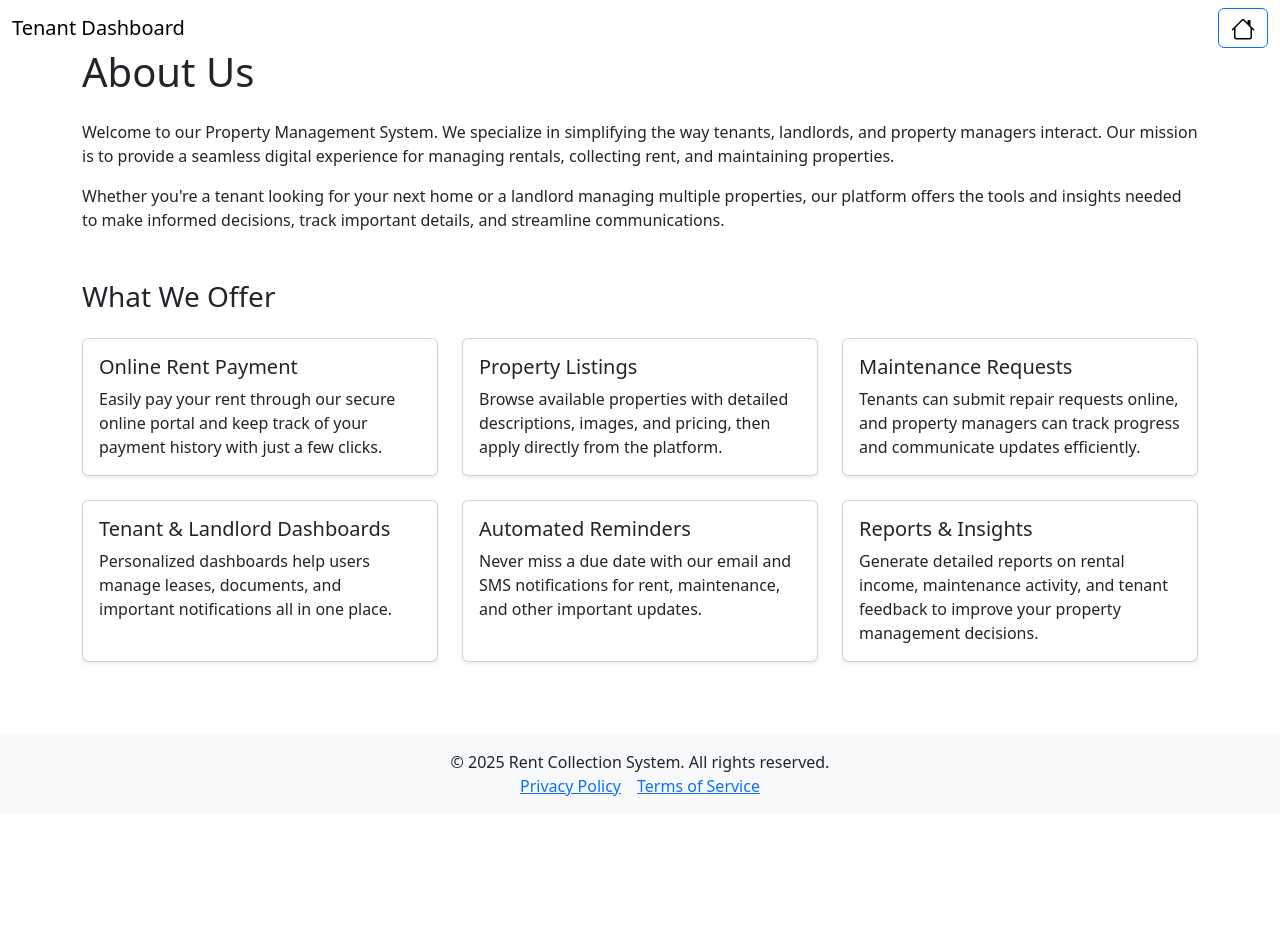
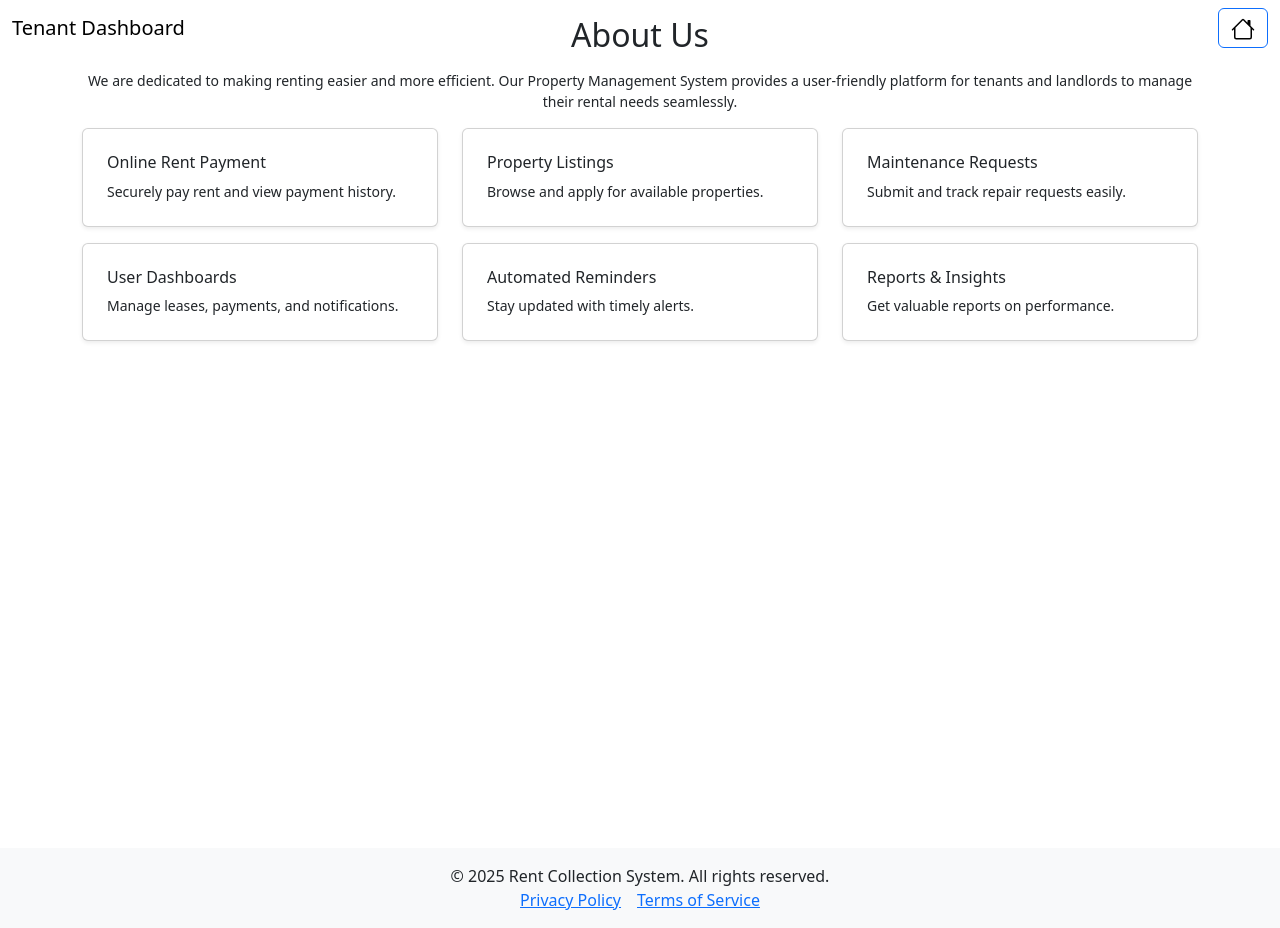
Before and after one commit to itfunda123/Property-Management-System, a React (Create React App) app in the folder frontend/: page /about-us in a window 1280 px wide. Before the commit the page ends 814 px from the top, so only its background shows below. Built offline with nearby package versions, Linux system fonts and the light colour scheme.

Commit message:
about styling

```diff
--- a/frontend/src/pages/AboutUs.js
+++ b/frontend/src/pages/AboutUs.js
@@ -1,99 +1,37 @@
 // pages/AboutUs.js
 import React from 'react';
-import Navbar from '../components/Navbar1'; // <-- Import Navbar
+import Navbar from '../components/Navbar1';
 
 function AboutUs() {
   return (
-    <div>
-      <Navbar /> {/* Include the Navbar */}
+    <div className="d-flex flex-column min-vh-100">
+      <Navbar />
 
-      <div className="container mt-5">
-        <h1 className="mb-4">About Us</h1>
-        <p>
-          Welcome to our Property Management System. We specialize in simplifying the way tenants,
-          landlords, and property managers interact. Our mission is to provide a seamless digital
-          experience for managing rentals, collecting rent, and maintaining properties.
-        </p>
-        <p>
-          Whether you're a tenant looking for your next home or a landlord managing multiple
-          properties, our platform offers the tools and insights needed to make informed decisions,
-          track important details, and streamline communications.
+      <div className="container flex-grow-1 my-3">
+        <h2 className="mb-3 text-center">About Us</h2>
+        <p className="text-center small">
+          We are dedicated to making renting easier and more efficient. Our Property Management System
+          provides a user-friendly platform for tenants and landlords to manage their rental needs seamlessly.
         </p>
 
-        <h3 className="mt-5 mb-4">What We Offer</h3>
-
-        <div className="row">
-          <div className="col-md-4 mb-4">
-            <div className="card h-100 shadow-sm">
-              <div className="card-body">
-                <h5 className="card-title">Online Rent Payment</h5>
-                <p className="card-text">
-                  Easily pay your rent through our secure online portal and keep track of your
-                  payment history with just a few clicks.
-                </p>
+        <div className="row mt-3">
+          {[
+            { title: 'Online Rent Payment', desc: 'Securely pay rent and view payment history.' },
+            { title: 'Property Listings', desc: 'Browse and apply for available properties.' },
+            { title: 'Maintenance Requests', desc: 'Submit and track repair requests easily.' },
+            { title: 'User Dashboards', desc: 'Manage leases, payments, and notifications.' },
+            { title: 'Automated Reminders', desc: 'Stay updated with timely alerts.' },
+            { title: 'Reports & Insights', desc: 'Get valuable reports on performance.' },
+          ].map((card, index) => (
+            <div className="col-sm-6 col-md-4 mb-3" key={index}>
+              <div className="card h-100 p-2 small shadow-sm">
+                <div className="card-body">
+                  <h6 className="card-title">{card.title}</h6>
+                  <p className="card-text">{card.desc}</p>
+                </div>
               </div>
             </div>
-          </div>
-
-          <div className="col-md-4 mb-4">
-            <div className="card h-100 shadow-sm">
-              <div className="card-body">
-                <h5 className="card-title">Property Listings</h5>
-                <p className="card-text">
-                  Browse available properties with detailed descriptions, images, and pricing, then
-                  apply directly from the platform.
-                </p>
-              </div>
-            </div>
-          </div>
-
-          <div className="col-md-4 mb-4">
-            <div className="card h-100 shadow-sm">
-              <div className="card-body">
-                <h5 className="card-title">Maintenance Requests</h5>
-                <p className="card-text">
-                  Tenants can submit repair requests online, and property managers can track
-                  progress and communicate updates efficiently.
-                </p>
-              </div>
-            </div>
-          </div>
-
-          <div className="col-md-4 mb-4">
-            <div className="card h-100 shadow-sm">
-              <div className="card-body">
-                <h5 className="card-title">Tenant & Landlord Dashboards</h5>
-                <p className="card-text">
-                  Personalized dashboards help users manage leases, documents, and important
-                  notifications all in one place.
-                </p>
-              </div>
-            </div>
-          </div>
-
-          <div className="col-md-4 mb-4">
-            <div className="card h-100 shadow-sm">
-              <div className="card-body">
-                <h5 className="card-title">Automated Reminders</h5>
-                <p className="card-text">
-                  Never miss a due date with our email and SMS notifications for rent, maintenance,
-                  and other important updates.
-                </p>
-              </div>
-            </div>
-          </div>
-
-          <div className="col-md-4 mb-4">
-            <div className="card h-100 shadow-sm">
-              <div className="card-body">
-                <h5 className="card-title">Reports & Insights</h5>
-                <p className="card-text">
-                  Generate detailed reports on rental income, maintenance activity, and tenant
-                  feedback to improve your property management decisions.
-                </p>
-              </div>
-            </div>
-          </div>
+          ))}
         </div>
       </div>
     </div>
```
